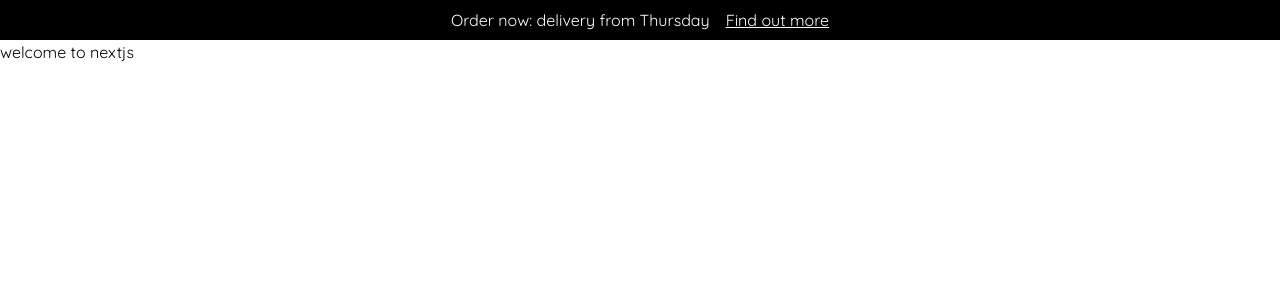
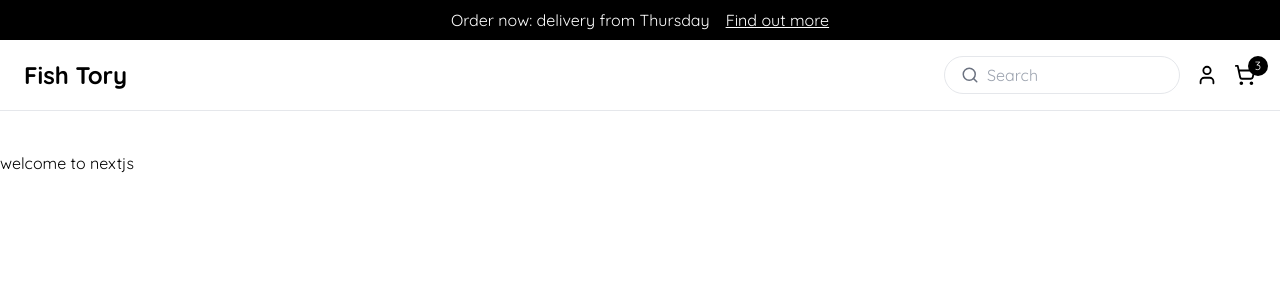
Before and after one commit to sakayat/fishtory, a Next.js app: page / in a window 1280 px wide. Shown: the top 300 px of the page. Built offline with nearby package versions, Linux system fonts and the light colour scheme.

Commit message:
added header

```diff
--- /dev/null
+++ b/app/(root)/_components/Header.jsx
@@ -0,0 +1,117 @@
+"use client";
+import {
+  CarIcon,
+  ChevronRight,
+  Contact,
+  MenuIcon,
+  Phone,
+  PhoneCall,
+  Search,
+  ShoppingCart,
+  User,
+  X,
+} from "lucide-react";
+import Link from "next/link";
+import React, { useEffect, useState } from "react";
+
+const Header = () => {
+  const [isSearchFocused, setIsSearchFocused] = useState(false);
+  const [isMobileMenuOpen, setIsMobileMenuOpen] = useState(false);
+  const [cartCount] = useState(3);
+
+  useEffect(() => {
+    const handleResize = () => {
+      if (window.innerWidth >= 768) {
+        setIsMobileMenuOpen(false);
+      }
+    };
+    window.addEventListener("click", handleResize);
+    return () => window.removeEventListener("click", handleResize);
+  }, []);
+
+  return (
+    <header className="w-full py-4 px-6 flex items-center justify-between border-b mt-10 relative">
+      <div className="flex-shrink-0">
+        <Link href="/">
+          <span className="text-2xl font-bold">Fish Tory</span>
+        </Link>
+      </div>
+
+      <div className="md:hidden">
+        <button
+          onClick={() => setIsMobileMenuOpen(!isMobileMenuOpen)}
+          className="p-2"
+        >
+          {isMobileMenuOpen ? <X size={24} /> : <MenuIcon size={24} />}
+        </button>
+      </div>
+
+      <div className="hidden md:flex items-center gap-4">
+        <form className="relative">
+          <div
+            className={`flex items-center border rounded-full overflow-hidden px-4 py-1.5 space-x-2 transition-colors duration-200  ${
+              isSearchFocused ? "border-black" : ""
+            }`}
+          >
+            <button type="submit" className="text-gray-500">
+              <Search size={18} />
+            </button>
+            <input
+              type="text"
+              placeholder="Search"
+              className="outline-none w-44"
+              onFocus={() => setIsSearchFocused(true)}
+              onBlur={() => setIsSearchFocused(false)}
+            />
+          </div>
+        </form>
+        <Link
+          href="/account"
+          className="flex items-center hover:text-gray-500 transition-colors"
+        >
+          <User size={22} />
+        </Link>
+        <Link
+          href="/cart"
+          className="flex items-center gap-2 hover:text-gray-500  transition-colors"
+        >
+          <div className="relative">
+            <ShoppingCart size={22} />
+            <span className="bg-black text-white rounded-full h-5 w-5 flex items-center justify-center text-xs absolute -top-2 -right-3">
+              {cartCount}
+            </span>
+          </div>
+        </Link>
+      </div>
+
+      <div
+        className={`absolute top-full left-0 bg-white shadow-lg z-50 h-screen w-full mt-1 py-4 px-6 md:hidden flex flex-col gap-4 transform duration-500 ease-in-out ${
+          isMobileMenuOpen ? "translate-x-0" : "-translate-x-full"
+        }`}
+      >
+        <Link
+          href="/contact"
+          className="flex items-center justify-between py-2 hover:text-gray-500 transition-colors border-b border-gray-200"
+        >
+          <div className="flex items-center gap-3">
+            <Phone size={18} />
+            <span>Contact</span>
+          </div>
+          <ChevronRight size={18} />
+        </Link>
+        <Link
+          href="/cart"
+          className="flex items-center justify-between py-2 hover:text-gray-500  transition-colors border-b border-gray-200"
+        >
+          <div className="flex items-center gap-3">
+            <CarIcon size={18} />
+            <span>delivery</span>
+          </div>
+          <ChevronRight size={18} />
+        </Link>
+      </div>
+    </header>
+  );
+};
+
+export default Header;
--- a/app/(root)/layout.jsx
+++ b/app/(root)/layout.jsx
@@ -1,10 +1,12 @@
 import React from "react";
 import AnnouncementBar from "./_components/AnnouncementBar";
+import Header from "./_components/Header";
 
 const HomeLayout = ({ children }) => {
   return (
     <div>
       <AnnouncementBar />
+      <Header />
       <main className="pt-10">{children}</main>
     </div>
   );
```
Also changed, not shown: package.json (+6 -5 lines), 1 other file (tests, documents, lock files or other folders).
